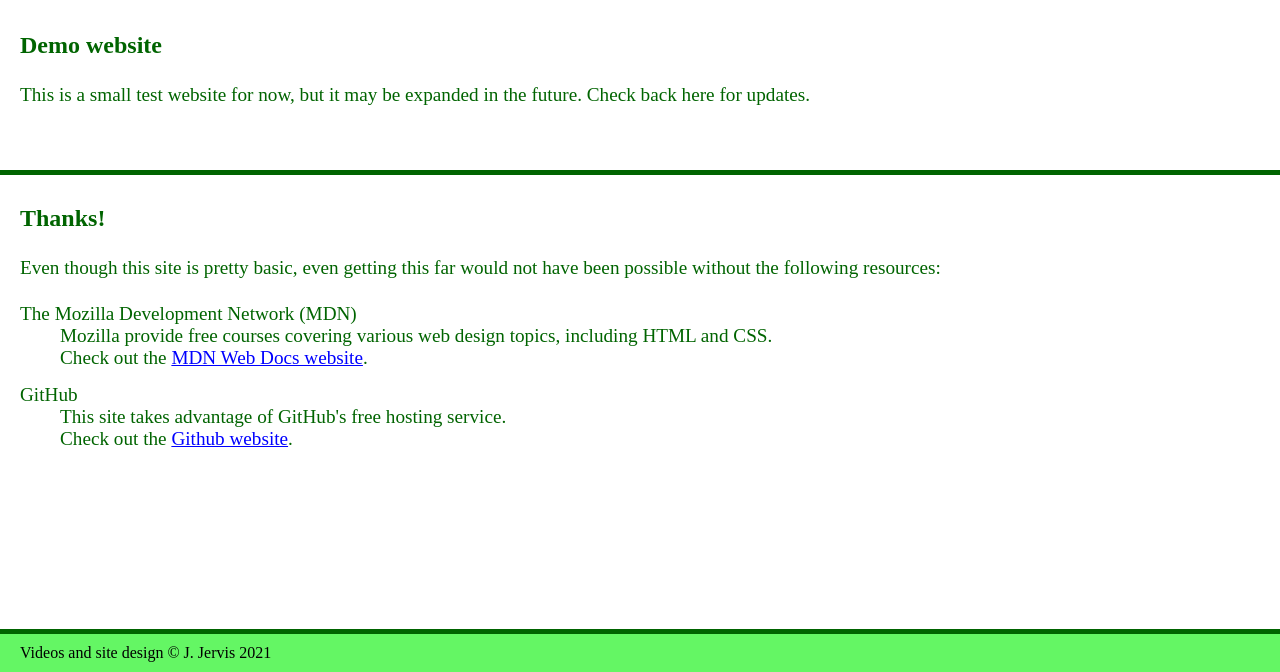
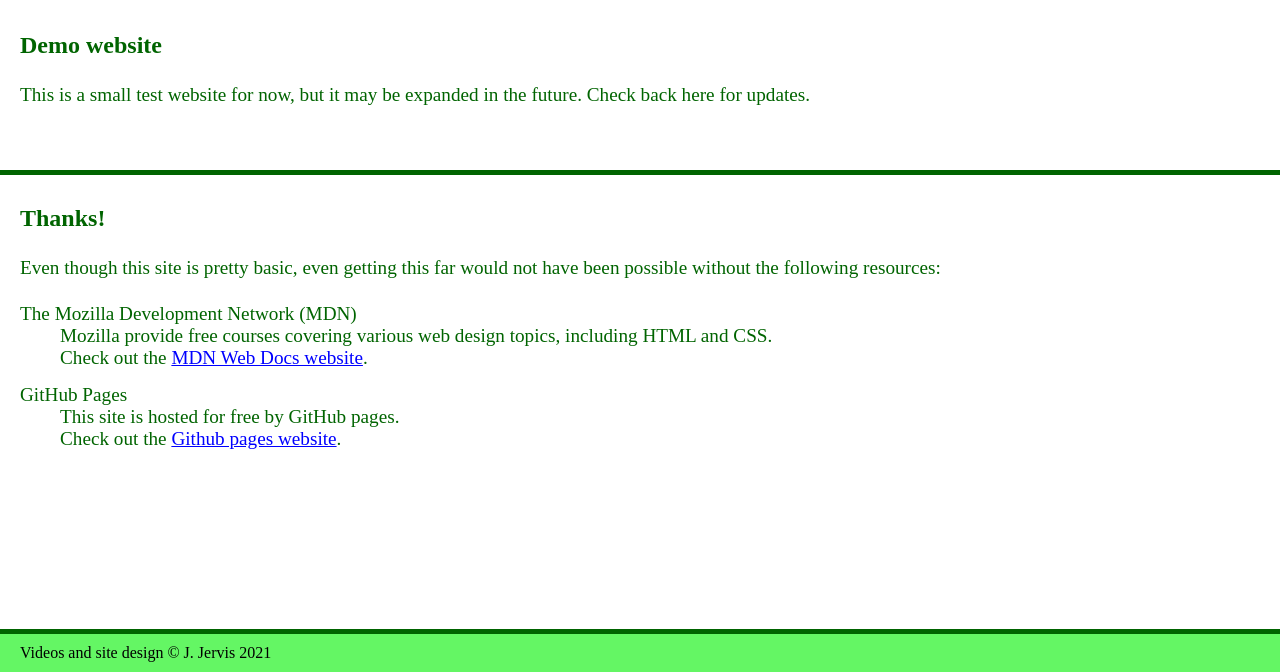
Before and after one commit to johnrjervis/johnrjervis.github.io, a plain HTML site: page about.html in a window 1280 px wide. Shown: the part 128-800 px from the top of the page. Drawn offline with Linux system fonts and the light colour scheme.

Commit message:
Changed link from github to github pages in about

```diff
--- a/about.html
+++ b/about.html
@@ -44,9 +44,9 @@
         <dt>The Mozilla Development Network (MDN)</dt>
         <dd>Mozilla provide free courses covering various web design topics, including HTML and CSS.</dd>
         <dd>Check out the <a href="https://developer.mozilla.org/en-US/">MDN Web Docs website</a>.</dd>
-        <dt>GitHub</dt>
-        <dd>This site takes advantage of GitHub's free hosting service.</dd>
-        <dd>Check out the <a href="https://github.com/">Github website</a>.</dd>
+        <dt>GitHub Pages</dt>
+        <dd>This site is hosted for free by GitHub pages.</dd>
+        <dd>Check out the <a href="https://pages.github.com/">Github pages website</a>.</dd>
        </dl>
     </article>
 
```
